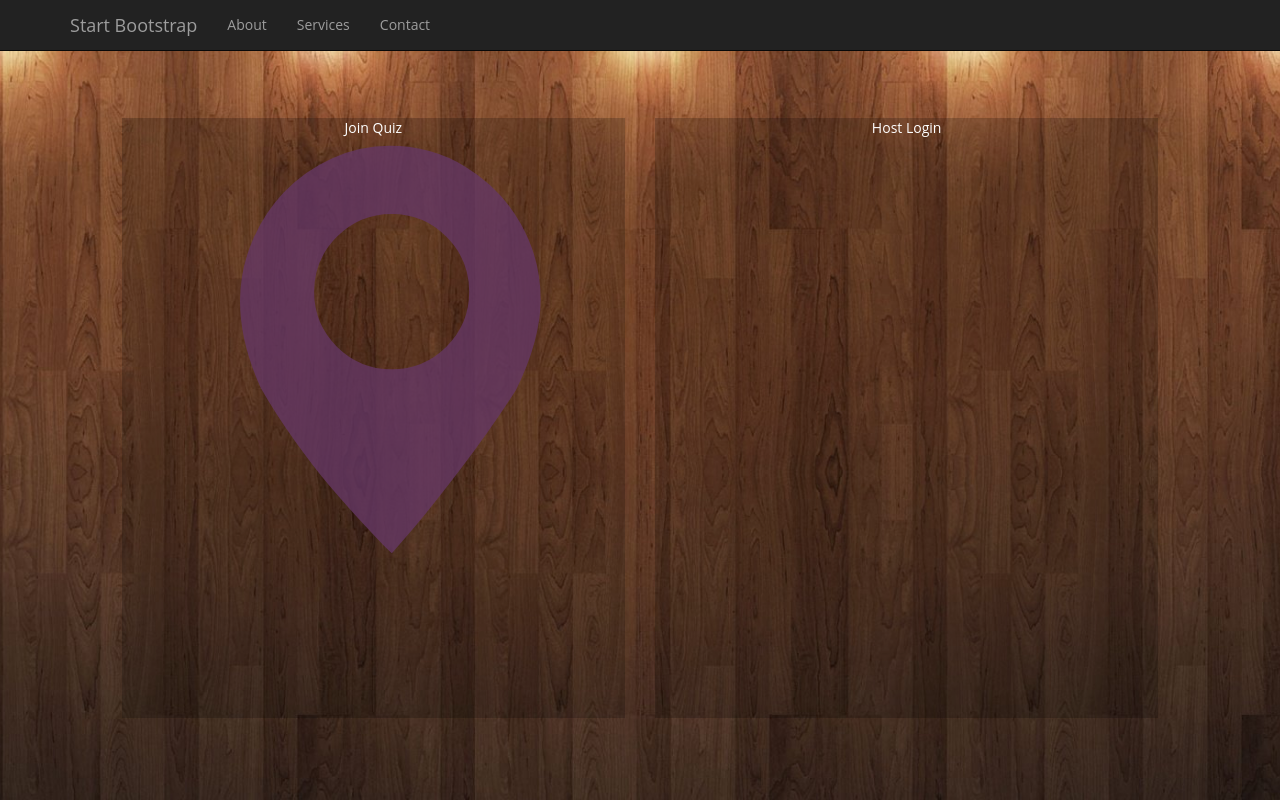
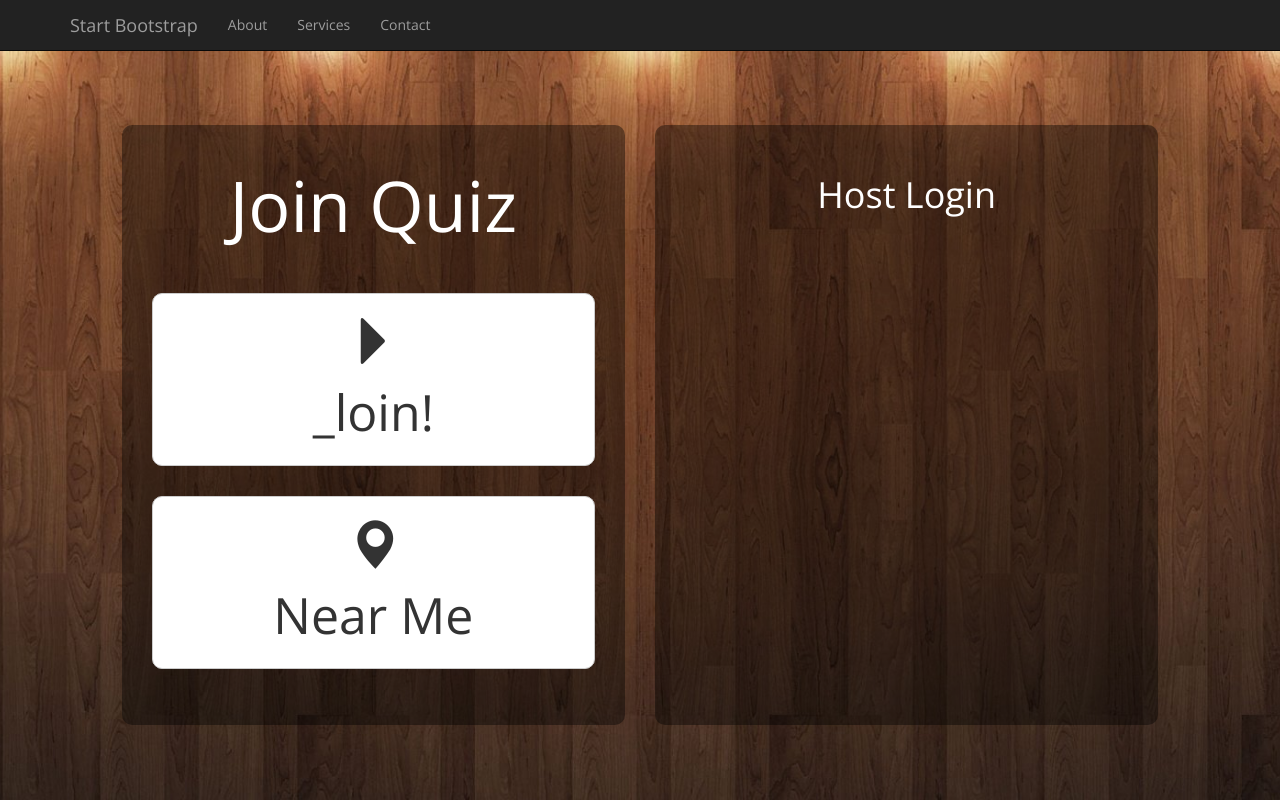
Before and after one commit to hoodscott/squiz, a Django app: page / in a window 1280 px wide. Run offline with Django 3.2, Linux system fonts and the light colour scheme; some libraries are stand-ins or nearby versions.

Commit message:
Home Improvements and improved styling

```diff
--- a/project_squiz/static/css/full.css
+++ b/project_squiz/static/css/full.css
@@ -1,3 +1,5 @@
+@import url('http://fonts.googleapis.com/css?family=Open+Sans:200,300');
+
 /*!
  * Start Bootstrap - Full HTML Template (http://startbootstrap.com)
  * Code licensed under the Apache License v2.0.
@@ -5,11 +7,15 @@
  */
 
 body {
-    margin-top: 50px; /* Required margin for .navbar-fixed-top. Remove if using .navbar-static-top. Change if height of navigation changes. */
+	height: 100%;
+}
+
+html{
+	height: 100%;
 }
 
 /* Header Image Background - Change the URL below to your image path (example: ../images/background.jpg) */
-
+#full {height: 100%; padding-top: 50px;}
 
 body {
     background: url('../images/background.jpg') no-repeat center center fixed;
@@ -17,22 +23,61 @@ body {
     -moz-background-size: cover;
     -o-background-size: cover;
     background-size: cover;
-	color:#fff;
+		color:#fff;
   	background-color:#333;
   	font-family: 'Open Sans',Arial,Helvetica,Sans-Serif;
 }
 
+.full {
+	height: 10%;
+}
+
+.block3 {
+  height: 20%;
+
+}
+
+.block2 {
+  height: 80%;
+}
+
+.font18 {
+	font-size: 5em;
+}
 
 .block {
-	background-color:rgba(0,0,0,0.2);
-    height:600px;
-	width:100%;
-	text-align:center
+	background-color:rgba(0,0,0,0.4);
+  height: 100%;
+	padding: 30px;
+	text-align:center;
+	border-radius: 10px;
 }
 
-.parent {
-min-height: 92%;
-min-height: 92vh;
-display: flex;
-align-items: center;
+.home-buttons {
+	width: 100%;
+	height: 40%;
+	margin-top: 30px;
+
+	border-radius: 10px;
 }
+
+.container-fluid{
+	height: 100%;
+}
+
+.row {
+	height: 80%;
+}
+
+.col-md-5 {
+	height:100%;
+	margin-bottom: 15px;
+}
+.col-md-offset-1{
+	height:100%;
+	margin-bottom: 15px;
+}
+
+.icon {
+	font-size: 50px;
+}
--- a/project_squiz/templates/squiz/home.html
+++ b/project_squiz/templates/squiz/home.html
@@ -1,8 +1,7 @@
-{% extends 'squiz/base.html' %}
-
-{% block body_block %}
 
 
+{% extends 'squiz/base.html' %}
+{% block body_block %}
 <!-- Navigation -->
 <nav class="navbar navbar-inverse navbar-fixed-top" role="navigation">
   <div class="container">
@@ -34,33 +33,40 @@
   </div>
   <!-- /.container -->
 </nav>
+<!-- Put your page content here! -->
+<div id="full">
+  <div class="container-fluid">
+		<div class="full"></div>
+    <div class="row">
+      <div class="col-md-5 col-md-offset-1">
+        <div class="block">
+<div class="block3">
+          <p class="font18">Join Quiz</p>
+   </div>
+						<div class="block2">
 
-    <!-- Put your page content here! -->
+              <button type="button" class="btn btn-default btn-lg home-buttons icon">
+              <span class="glyphicon glyphicon-triangle-right" aria-hidden="true"></span> <br> _loin!
+              </button>
 
-	<div class="container-fluid">
-		<div class="row">
-			<div class="col-md-5 col-md-offset-1 parent">
-				<div class="block">
-					Join Quiz<br>
-					<span class="glyphicon glyphicon-map-marker" aria-hidden="true" style="font-size: 30em;color:rgba(100,55,100,0.8);"></span>
+              <button type="button" class="btn btn-default btn-lg home-buttons icon">
+              <span class="glyphicon glyphicon-map-marker" aria-hidden="true"></span> <br> Near Me
+              </button>
+
+   </div>
 
         </div>
       </div>
-
-			<div class="col-md-5 parent">
+      <div class="col-md-5">
         <div class="block">
-					Host Login
+          <h1>Host Login</h1>
         </div>
       </div>
     </div>
   </div>
-
-
+</div>
 <!-- jQuery -->
 <script src="static/js/jquery.js"></script>
-
 <!-- Bootstrap Core JavaScript -->
 <script src="static/js/bootstrap.min.js"></script>
-
-
 {% endblock %}
```
Also changed, not shown: project_squiz/static/fonts/wood.ttf (added), 1 other file. Lines whose indentation alone changed are shown as unchanged.
